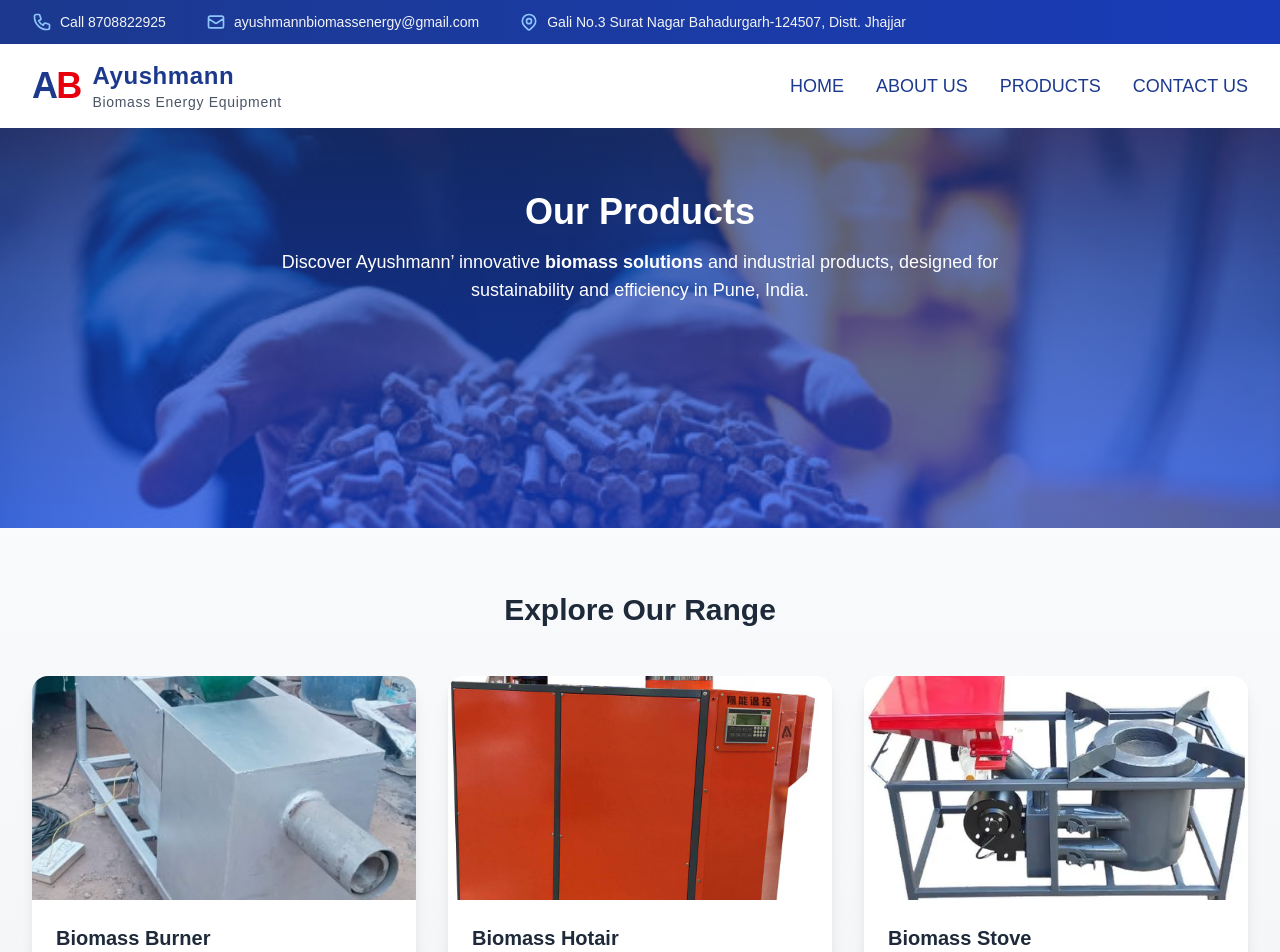
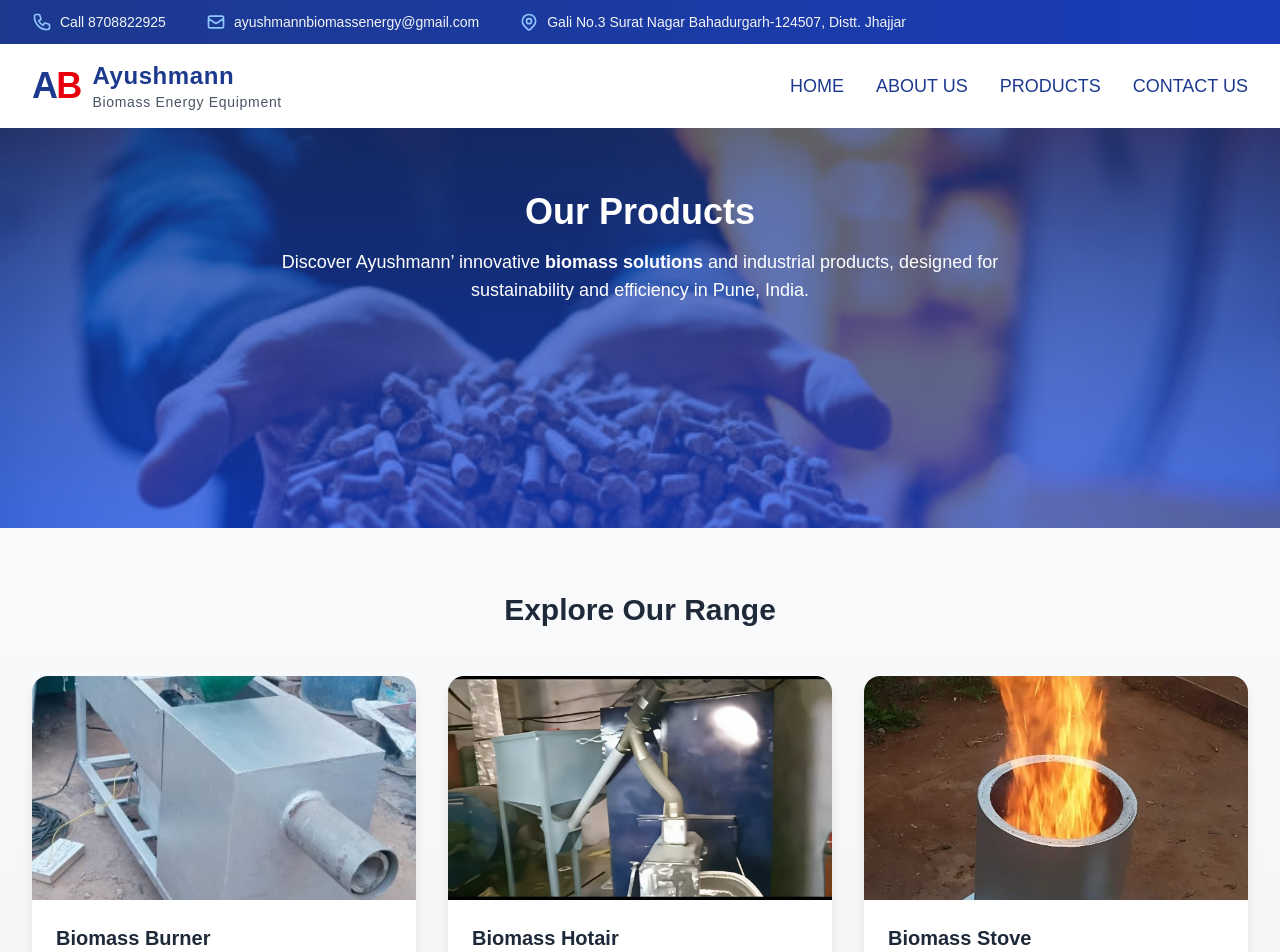
Before and after one commit to ShaaCoder/Ayushmann, a Next.js app: page /products in a window 1280 px wide. Shown: the top 952 px of the page. Built offline with nearby package versions, Linux system fonts and the light colour scheme.

Commit message:
change the products

```diff
--- a/src/pages/products/index.js
+++ b/src/pages/products/index.js
@@ -20,7 +20,7 @@ const products = [
     title: 'Biomass Hotair',
     description:
       'High-performance hot air generator using biomass, ideal for drying and heating applications in various industries.',
-    image: '/biomasshotair.avif',
+    image: '/biomasshotair.jpg',
     link: '/products/biomass-hotair',
     price: 'Contact for pricing',
   },
@@ -28,7 +28,7 @@ const products = [
   title: 'Biomass Stove',
   description:
     'High-efficiency biomass stove designed for clean and sustainable cooking or heating. Ideal for industrial and commercial applications, offering reduced emissions and cost-effective fuel usage.',
-  image: '/biomassstove.webp',
+  image: '/biomassstove.jpg',
   link: '/products/biomass-stove',
   price: 'Contact for pricing',
 },
@@ -210,6 +210,7 @@ export default function Products() {
           </div>
         </section>
       </main>
+      <br />
       <Footer />
     </div>
   );
```
